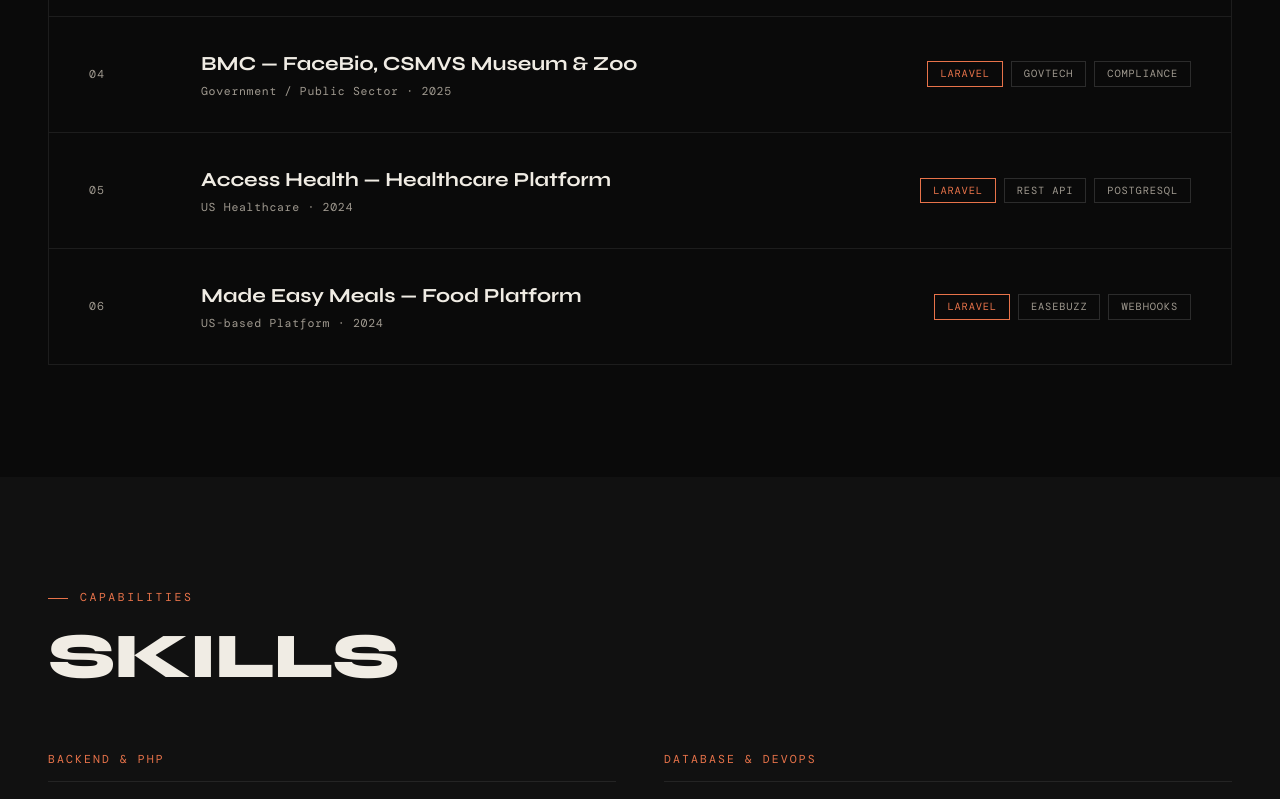
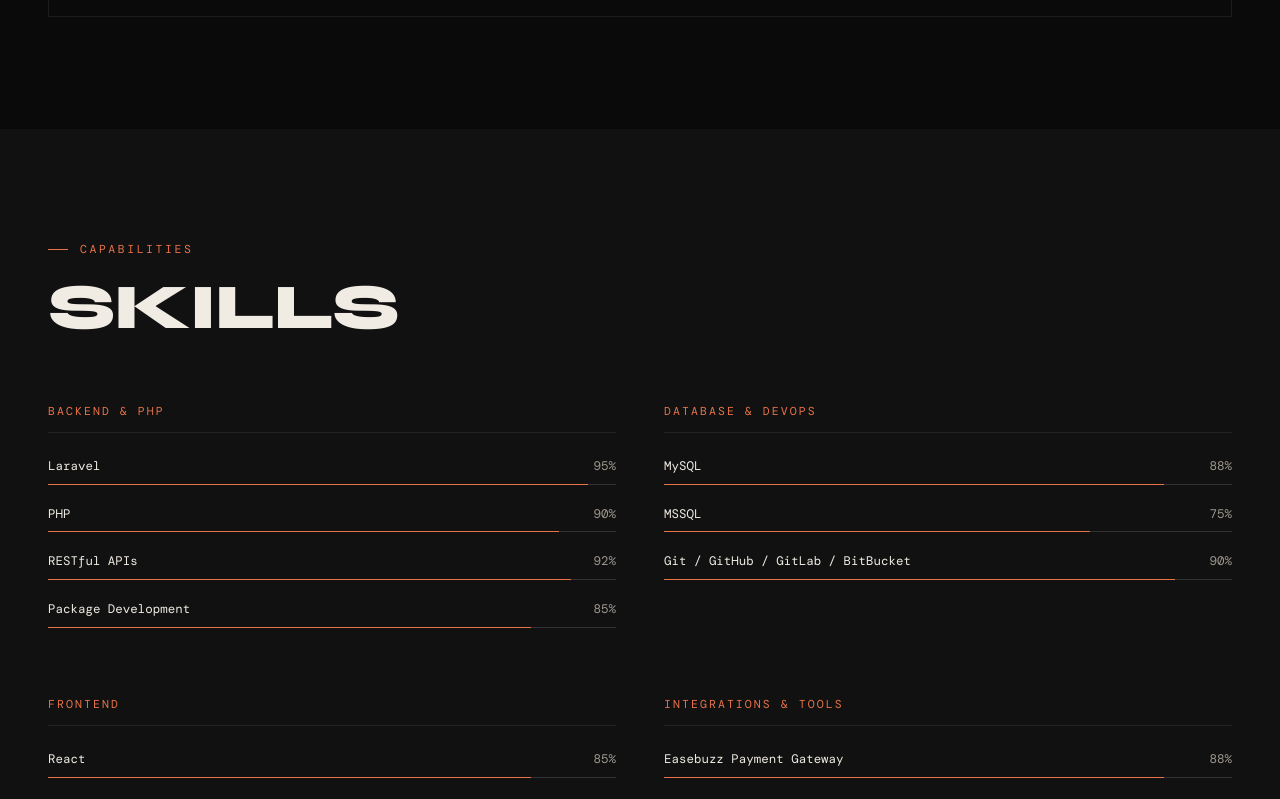
Before and after one commit to utkarshgayguwal/portfolio-site-v2, a React (Vite) app: page / in a window 1280 px wide. Shown: the part 1460-2259 px from the top of the page. Built offline with nearby package versions, Linux system fonts and the light colour scheme; a web font is replaced by a local one.

Commit message:
Changes in data ie data/index.js

```diff
--- a/src/data/index.js
+++ b/src/data/index.js
@@ -45,42 +45,43 @@
     num: '03',
     title: 'DNS Bank — Web Platform',
     meta: 'Banking · 2024',
+    url: 'https://dns.bank.in/',
     tags: [
       { label: 'Laravel', accent: true  },
       { label: 'PHP',     accent: false },
       { label: 'MySQL',   accent: false },
     ],
   },
-  {
-    num: '04',
-    title: 'BMC — FaceBio, CSMVS Museum & Zoo',
-    meta: 'Government / Public Sector · 2025',
-    tags: [
-      { label: 'Laravel',    accent: true  },
-      { label: 'GovTech',    accent: false },
-      { label: 'Compliance', accent: false },
-    ],
-  },
-  {
-    num: '05',
-    title: 'Access Health — Healthcare Platform',
-    meta: 'US Healthcare · 2024',
-    tags: [
-      { label: 'Laravel',    accent: true  },
-      { label: 'REST API',   accent: false },
-      { label: 'PostgreSQL', accent: false },
-    ],
-  },
-  {
-    num: '06',
-    title: 'Made Easy Meals — Food Platform',
-    meta: 'US-based Platform · 2024',
-    tags: [
-      { label: 'Laravel',   accent: true  },
-      { label: 'Easebuzz',  accent: false },
-      { label: 'Webhooks',  accent: false },
-    ],
-  },
+  // {
+  //   num: '04',
+  //   title: 'BMC — FaceBio, CSMVS Museum & Zoo',
+  //   meta: 'Government / Public Sector · 2025',
+  //   tags: [
+  //     { label: 'Laravel',    accent: true  },
+  //     { label: 'GovTech',    accent: false },
+  //     { label: 'Compliance', accent: false },
+  //   ],
+  // },
+  // {
+  //   num: '05',
+  //   title: 'Access Health — Healthcare Platform',
+  //   meta: 'US Healthcare · 2024',
+  //   tags: [
+  //     { label: 'Laravel',    accent: true  },
+  //     { label: 'REST API',   accent: false },
+  //     { label: 'PostgreSQL', accent: false },
+  //   ],
+  // },
+  // {
+  //   num: '06',
+  //   title: 'Made Easy Meals — Food Platform',
+  //   meta: 'US-based Platform · 2024',
+  //   tags: [
+  //     { label: 'Laravel',   accent: true  },
+  //     { label: 'Easebuzz',  accent: false },
+  //     { label: 'Webhooks',  accent: false },
+  //   ],
+  // },
 ]
 
 export const SKILL_GROUPS = [
@@ -97,17 +98,17 @@
     title: 'Database & DevOps',
     skills: [
       { name: 'MySQL',               pct: 88 },
-      { name: 'PostgreSQL',          pct: 80 },
+      // { name: 'PostgreSQL',          pct: 80 },
       { name: 'MSSQL',               pct: 75 },
-      { name: 'Git / GitHub / GitLab', pct: 90 },
+      { name: 'Git / GitHub / GitLab / BitBucket', pct: 90 },
     ],
   },
   {
     title: 'Frontend',
     skills: [
+      { name: 'React ',     pct: 85 },
       { name: 'JavaScript / jQuery', pct: 78 },
       { name: 'HTML5 / CSS3',        pct: 82 },
-      { name: 'React (Learning)',     pct: 55 },
     ],
   },
   {
@@ -149,7 +150,7 @@
 ]
 
 export const CONTACT_DETAILS = [
-  { label: 'Email',    value: 'utkarshgayguwal@gmail.com', href: 'mailto:utkarshgayguwal@gmail.com' },
+  { label: 'Email',    value: 'utkarshgayguwal123@gmail.com', href: 'mailto:utkarshgayguwal123@gmail.com' },
   { label: 'Location', value: 'Mumbai, Maharashtra',       href: null },
   { label: 'GitHub',   value: '/utkarshgayguwal',          href: 'https://github.com/utkarshgayguwal' },
   { label: 'LinkedIn', value: '/in/utkarsh-gayguwal',      href: 'https://linkedin.com/in/utkarsh-gayguwal' },
```
